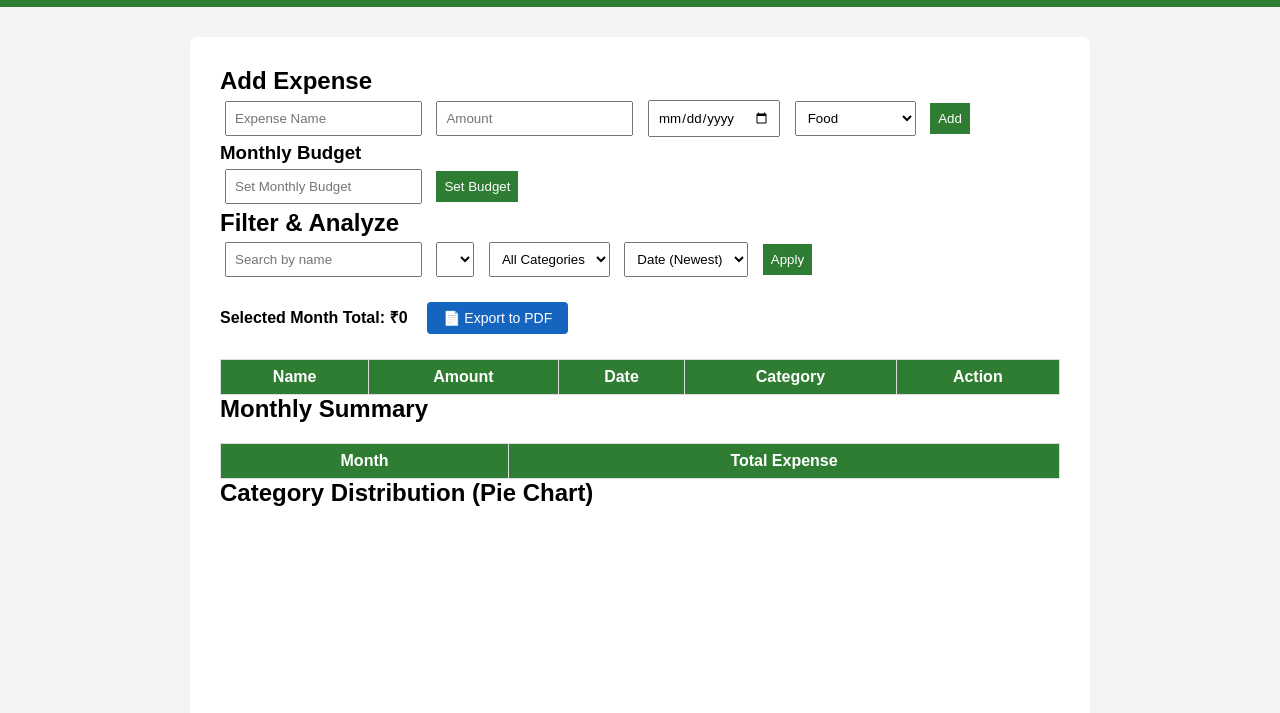
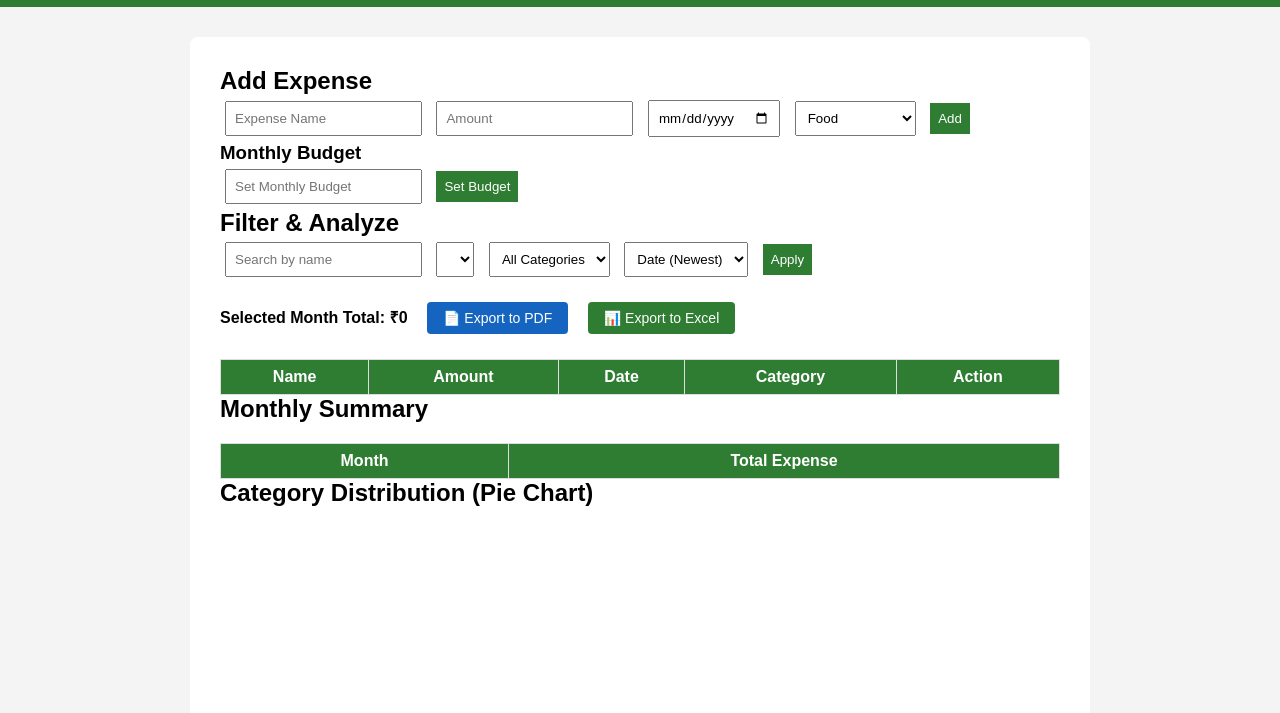
Before and after one commit to MeenakshiAM/Expense-Tracker, a plain HTML site: page index.html in a window 1280 px wide. Shown: the part 87-800 px from the top of the page. Drawn offline with nearby package versions, Linux system fonts and the light colour scheme; no server answers.

Commit message:
feat:add export to excel(.xlsx) functionality

```diff
--- a/index.html
+++ b/index.html
@@ -8,6 +8,7 @@
     <script src="https://cdn.jsdelivr.net/npm/chart.js"></script>
     <script src="https://cdnjs.cloudflare.com/ajax/libs/jspdf/2.5.1/jspdf.umd.min.js"></script>
     <script src="https://cdnjs.cloudflare.com/ajax/libs/jspdf-autotable/3.8.2/jspdf.plugin.autotable.min.js"></script>
+    <script src="https://cdnjs.cloudflare.com/ajax/libs/xlsx/0.18.5/xlsx.full.min.js"></script>
 </head>
 
 <body>
@@ -71,6 +72,7 @@
             <div class="total">
                 Selected Month Total: ₹<span id="totalAmount">0</span>
                 <button id="exportPdfBtn" onclick="exportToPDF()" class="export-btn">📄 Export to PDF</button>
+                <button id="exportExcelBtn" onclick="exportToExcel()" class="export-btn excel-btn">📊 Export to Excel</button>
             </div>
 
             <div class="warning" id="budgetWarning"></div>
--- a/script.js
+++ b/script.js
@@ -456,4 +456,67 @@ function exportToPDF() {
     doc.save(filename);
 }
 
+function exportToExcel() {
+    // Get current filter state
+    const month = document.getElementById("monthFilter").value;
+    const category = document.getElementById("categoryFilter").value;
+    const total = document.getElementById("totalAmount").textContent;
+
+    // Filter expenses same as renderExpenses
+    let filtered = [...expenses];
+    const search = document.getElementById("search").value.toLowerCase();
+
+    if (search)
+        filtered = filtered.filter(e => e.name.toLowerCase().includes(search));
+    if (month !== "All")
+        filtered = filtered.filter(e => e.date && e.date.startsWith(month));
+    if (category !== "All")
+        filtered = filtered.filter(e => e.category === category);
+
+    const sort = document.getElementById("sortOption").value;
+    if (sort === "dateAsc")
+        filtered.sort((a, b) => new Date(a.date) - new Date(b.date));
+    else if (sort === "dateDesc")
+        filtered.sort((a, b) => new Date(b.date) - new Date(a.date));
+    else if (sort === "category")
+        filtered.sort((a, b) => a.category.localeCompare(b.category));
+
+    // Prepare data for Excel
+    const excelData = filtered.map(exp => ({
+        "Date": exp.date || "N/A",
+        "Category": exp.category,
+        "Description": exp.name,
+        "Amount (₹)": exp.amount
+    }));
+
+    // Add total row if there's data
+    if (excelData.length > 0) {
+        excelData.push({}); // Empty row
+        excelData.push({
+            "Date": "TOTAL",
+            "Amount (₹)": parseFloat(total)
+        });
+    }
+
+    // Create worksheet
+    const worksheet = XLSX.utils.json_to_sheet(excelData);
+
+    // Set column widths
+    const wscols = [
+        { wch: 15 }, // Date
+        { wch: 15 }, // Category
+        { wch: 30 }, // Description
+        { wch: 15 }  // Amount
+    ];
+    worksheet['!cols'] = wscols;
+
+    // Create workbook and append worksheet
+    const workbook = XLSX.utils.book_new();
+    XLSX.utils.book_append_sheet(workbook, worksheet, "Expenses");
+
+    // Save file
+    const filename = month !== "All" ? `expenses_${month}.xlsx` : "expenses_report.xlsx";
+    XLSX.writeFile(workbook, filename);
+}
+
 fetchExpenses();
--- a/style.css
+++ b/style.css
@@ -245,3 +245,20 @@ footer {
 .dark .export-btn:hover {
     background: #1565c0;
 }
+
+.excel-btn {
+    background: #2e7d32;
+    margin-left: 10px;
+}
+
+.excel-btn:hover {
+    background: #1b5e20;
+}
+
+.dark .excel-btn {
+    background: #43a047;
+}
+
+.dark .excel-btn:hover {
+    background: #2e7d32;
+}
```
